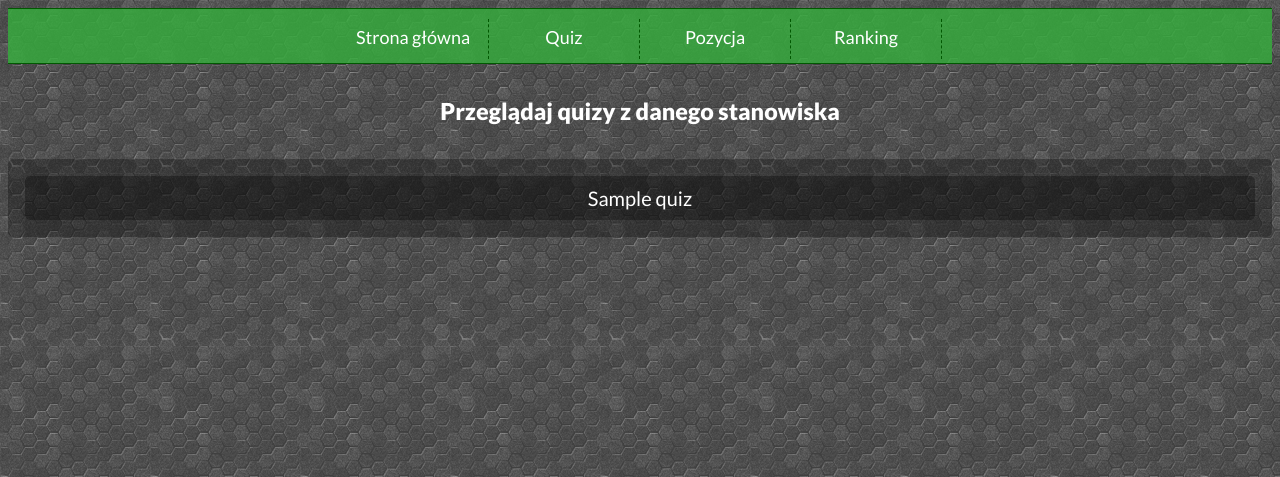
After one commit to jpisarek/WebService, a Django app: template app/templates/recruiter/recruiter_position_quiz.html in a window 1280 px wide. The commit adds this page. Shown: the top 477 px of the page. Run offline with Django 3.2, Linux system fonts and the light colour scheme; the template is opened without the code that fills it: most values are stand-ins (such as "Sample title", 1, 10 or a date in 2020).

Commit message:
Recruiter panel - URL to display quizzes for each position

```diff
--- a/WebService/urls.py
+++ b/WebService/urls.py
@@ -36,4 +36,5 @@ urlpatterns = [
     url(r'^candidate/quiz/(\d+)/', views.candidate_quiz_start, name='candidate_quiz_start'),
     url(r'^recruiter/position/add/', views.recruiter_position_add, name='recruiter_position_add'),
     url(r'^recruiter/position/overview/', views.recruiter_position_overview, name='recruiter_position_overview'),
+    url(r'^recruiter/position/(\d+)/quiz/', views.recruiter_position_quiz, name='recruiter_position_quiz'),
 ]
--- a/app/templates/recruiter/recruiter_position_overview.html
+++ b/app/templates/recruiter/recruiter_position_overview.html
@@ -8,7 +8,7 @@
     <div class="overview">
             {% for position in positions %}
                 <div class="quizzes">
-                    <a class="quizlink" href="{% url 'recruiter_position_overview' %}">{{ position.job_position }}</a>
+                    <a class="quizlink" href="{% url 'recruiter_position_quiz' position.id %}">{{ position.job_position }}</a>
                     <p>{{ position.description }}</p>
                 </div>
             {% endfor %}
--- /dev/null
+++ b/app/templates/recruiter/recruiter_position_quiz.html
@@ -0,0 +1,15 @@
+{% extends 'recruiter/recruiter_home.html' %}
+
+{% block overviewquiz %}
+    <div class="header">
+        <h3>Przeglądaj quizy z danego stanowiska</h3>
+    </div>
+
+    <div class="overview">
+            {% for quiz in quizzes %}
+                <div class="quizzes">
+                    <a class="quizlink" href="{% url 'recruiter_question_add' quiz.id %}">{{ quiz.name }}</a>
+                </div>
+            {% endfor %}
+    </div>
+{% endblock %}
```
Also changed, not shown: app/views.py (+10 -0 lines).
